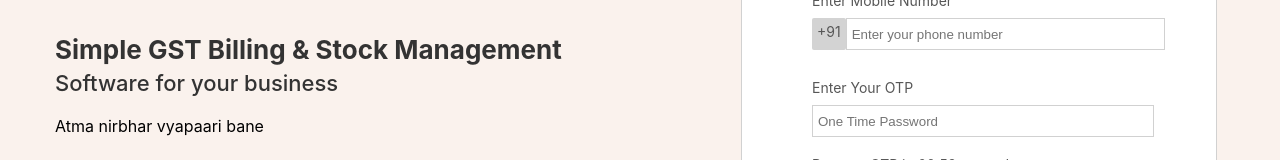
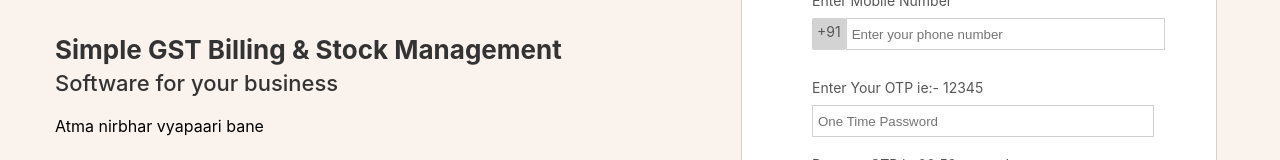
Before and after one commit to akhiil/FlobizAssign, a React (Create React App) app: page / in a window 1280 px wide. Shown: the part 184-344 px from the top of the page. Built offline with nearby package versions, Linux system fonts and the light colour scheme.

Commit message:
error fixed

```diff
--- a/src/components/loginForm.js
+++ b/src/components/loginForm.js
@@ -23,7 +23,7 @@ export default function loginForm(props) {
                 onChange={(e) => props.phone(e.target.value)}
                 style={{ width: '80%', height: 30, border: '1px solid #d1d1d1', padding: '0 5px' }} placeholder='Enter your phone number' />
             </div>
-            <p style={styles.normalText}>Enter Your OTP</p>
+            <p style={styles.normalText}>Enter Your OTP ie:- 12345</p>
             <div style={{ display: 'flex', marginBottom: 10 }}>
                 <input
                 onChange={(e) => props.otp(e.target.value)}
--- a/src/pages/afterLogin.js
+++ b/src/pages/afterLogin.js
@@ -30,7 +30,7 @@ const App = (props) => {
         <div>
             <div style={{ display: 'flex', justifyContent: 'space-between', padding: '15px', border: '1px solid #636363' }}>
                 <p style={styles.textStyle}>{phoneNumber.phone}</p>
-                <p onClick={() => history.push('/')} style={styles.textStyle}>Logout</p>
+                <p onClick={() => history.push('/')} style={{...styles.textStyle, cursor:'pointer'}}>Logout</p>
             </div>
             <div style={{ display: 'flex' }}>
                 <div style={{ width: '65%' }}><ItemShow userItem={allItems} /></div>
@@ -43,7 +43,7 @@ const App = (props) => {
 const styles = {
     textStyle: {
         fontSize: 18,
-        fontWeight: 'bold'
+        fontWeight: 'bold',
     }
 }
 export default App;
--- a/src/pages/homeScreen.js
+++ b/src/pages/homeScreen.js
@@ -15,6 +15,10 @@ const HomePage = (props) => {
 
     const successfullNavigation = async () => {
 
+        if (!phoneInput || !otpInput) {
+            alert('Please enter phone and otp')
+            return;
+        }
 
         await axios.post('https://niobooks.in/api/web/authenticate', {
             "mobile_number": phoneInput,
@@ -27,7 +31,8 @@ const HomePage = (props) => {
                     phone: phoneInput
                 }
                 localStorage.setItem(res.data.id, JSON.stringify(userDetail))
-                localStorage.setItem(res.data.mobile_number, "");
+                if (localStorage.getItem(!res.data.mobile_number))
+                    localStorage.setItem(res.data.mobile_number, "");
                 history.push('/loggedIn', { id: res.data.id });
             } else {
                 alert("please check mobile number and OTP")
```
